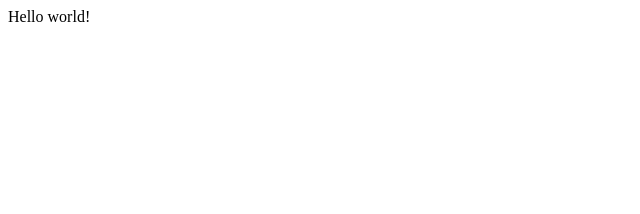
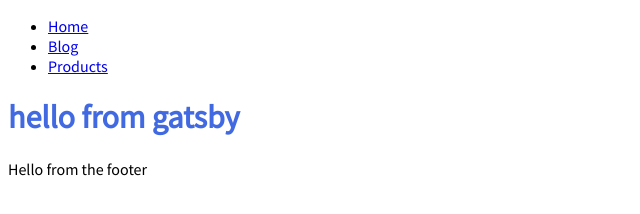
Before and after one commit to mikael-d/gatsby-blog, a Gatsby site: page / in a window 1280 px wide. Shown: the whole page, without its empty margins (0-640 px from the left). Built offline with nearby package versions, Linux system fonts and the light colour scheme; Gatsby itself is replaced by a stand-in of ours.

Commit message:
first gatsby commit

```diff
--- /dev/null
+++ b/src/components/Footer.js
@@ -0,0 +1,11 @@
+import React from 'react'
+
+const Footer = () => {
+    return (
+        <div>
+            Hello from the footer
+        </div>
+    )
+}
+
+export default Footer
--- /dev/null
+++ b/src/components/Navbar.js
@@ -0,0 +1,22 @@
+import React from 'react'
+import {Link} from 'gatsby'
+
+const Navbar = () => {
+    return (
+      <nav>
+        <ul>
+          <li>
+            <Link to="/">Home</Link>
+          </li>
+          <li>
+            <Link to="/blog">Blog</Link>
+          </li>
+          <li>
+            <Link to="/products">Products</Link>
+          </li>
+        </ul>
+      </nav>
+    )
+}
+
+export default Navbar
--- /dev/null
+++ b/src/components/layout.css
@@ -0,0 +1,9 @@
+@import url('https://fonts.googleapis.com/css2?family=Source+Sans+Pro:ital,wght@0,200;0,300;0,400;1,200&display=swap');
+
+body {
+    font-family: 'Source Sans Pro',sans-serif;
+}
+
+h1 {
+    color: royalblue;
+}
--- /dev/null
+++ b/src/components/layout.js
@@ -0,0 +1,17 @@
+import React from 'react'
+import Navbar from '../components/Navbar'
+import Footer from '../components/Footer'
+
+import './layout.css'
+
+const layout = ({children}) => {
+    return (
+        <>
+            <Navbar/>
+                <main>{children}</main>
+            <Footer/>
+        </>
+    )
+}
+
+export default layout
--- a/src/pages/index.js
+++ b/src/pages/index.js
@@ -1,5 +1,12 @@
 import React from "react"
+import Layout from '../components/layout'
+
+//components
 
 export default function Home() {
-  return <div>Hello world!</div>
+  return (
+      <Layout>
+        <h1>hello from gatsby</h1>
+      </Layout>
+  )
 }
```
Also changed, not shown: src/pages/404.js (added, +17 -0 lines), src/pages/blog.js (added, +16 -0 lines), src/pages/products.js (added), 1 other file.
